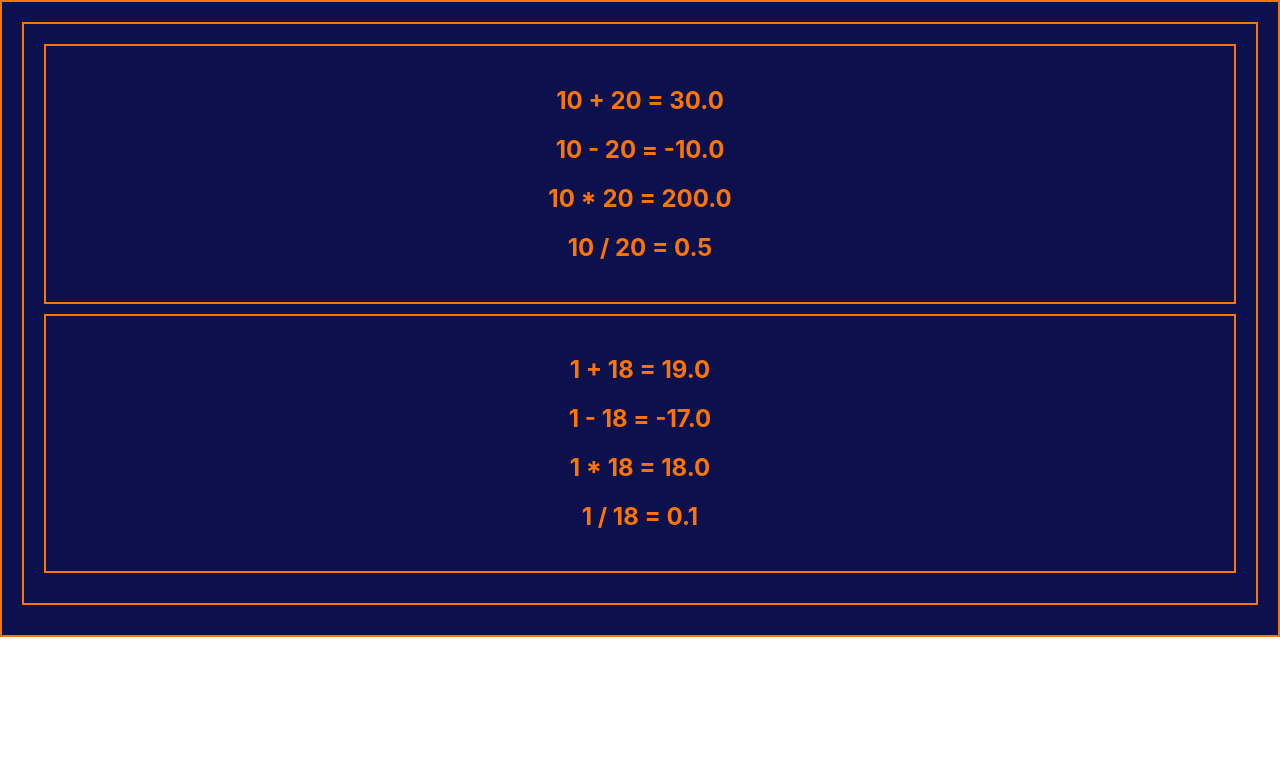
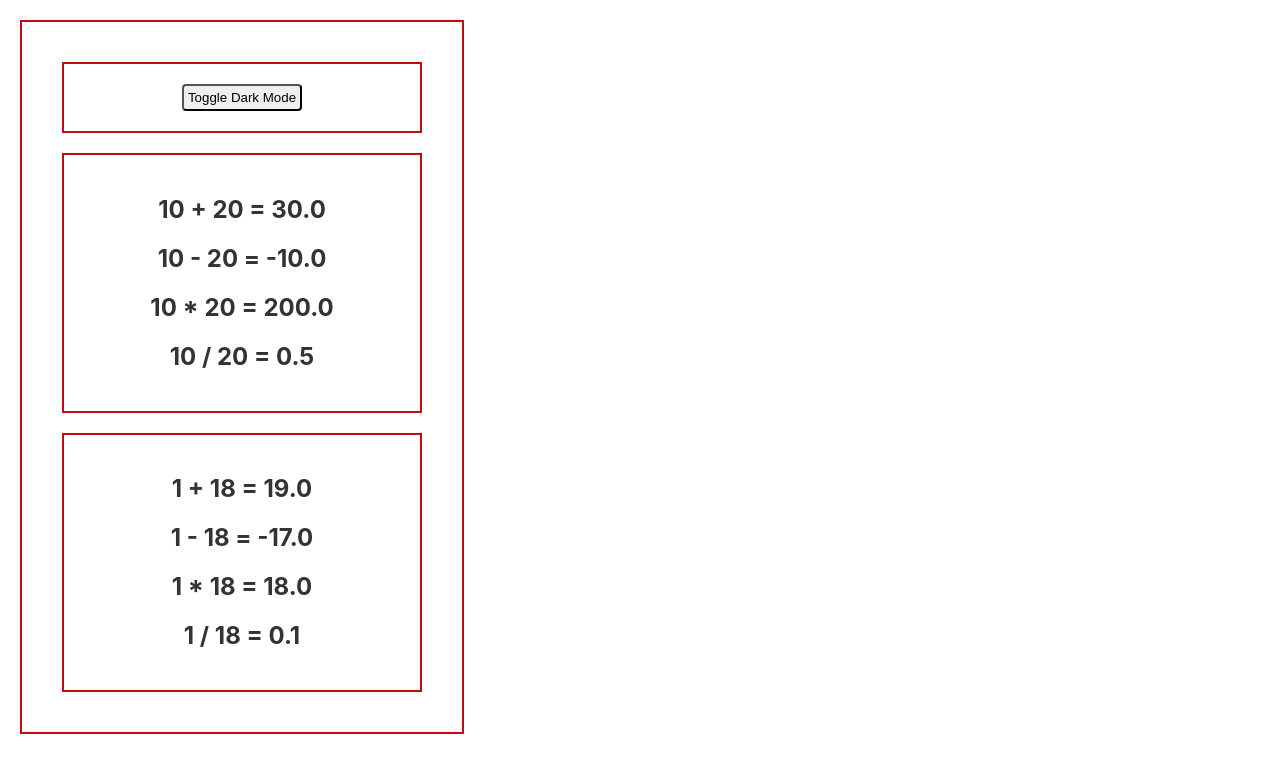
Before and after one commit to annamccreery/math-app, a React (Create React App) app: page / in a window 1280 px wide. Shown: the top 772 px of the page. Built offline with nearby package versions, Linux system fonts and the light colour scheme.

Commit message:
added dark mode toggle

```diff
--- a/src/App.css
+++ b/src/App.css
@@ -1,8 +1,31 @@
+button {
+  transition-duration: 0.4s;
+  border-radius: 4px;
+  padding: 4px;
+}
+
+button:hover {
+  background-color: rgb(189, 14, 14);
+  color: white;
+}
+
 div {
-  color: #fc7404;
-  background-color: rgb(12, 17, 77);
-  border: 2px solid #fc7404;
+  display: block;
+  margin-left: auto;
+  margin-right: auto;
+  max-width: 400px;
   padding: 20px;
-  margin-bottom: 10px;
+  margin: 20px;
   text-align: center;
+  border: 2px solid rgb(189, 14, 14);
 }
+
+.dark {
+  background-color: #333;
+  color: #fff;
+}
+
+.light {
+  background-color: #fff;
+  color: #333;
+}
--- a/src/App.js
+++ b/src/App.js
@@ -1,13 +1,17 @@
-import React from 'react';
 import './App.css';
 import { Math } from './Math'
+import { Darkmode } from './Darkmode';
 
 const App = () => {
   return (
-    <div>
-      <Math numberOne={10} numberTwo={20} />
-      <Math numberOne={1} numberTwo={18} />
-    </div>
+    <>
+        <Darkmode />
+
+
+          <Math numberOne={10} numberTwo={20} />
+          <Math numberOne={1} numberTwo={18} />
+    </>
+
   );
 };
 
--- /dev/null
+++ b/src/Darkmode.js
@@ -0,0 +1,16 @@
+import { useState, useEffect } from 'react';
+
+export const Darkmode = () => {
+    const [theme, setTheme] = useState(localStorage.getItem('theme') || 'light');
+    const toggleTheme = () => theme === 'light' ? setTheme('dark') : setTheme('light');
+
+    useEffect(() => {
+        localStorage.setItem('theme', theme);
+        document.body.className = theme;
+    }, [theme]);
+    return (
+        <div className={'App ${theme}'}>
+            <button onClick={toggleTheme}>Toggle Dark Mode</button>
+        </div>
+    )
+}
--- a/src/Math.js
+++ b/src/Math.js
@@ -1,8 +1,9 @@
-import React from "react";
+
+import './App.css';
 
 export const Math = ({numberOne, numberTwo}) => {
     return (
-        <div>
+        <div className='container'>
             <h2>
                 {numberOne} + {numberTwo} = {(numberOne + numberTwo).toFixed(1)}
             </h2>
```
